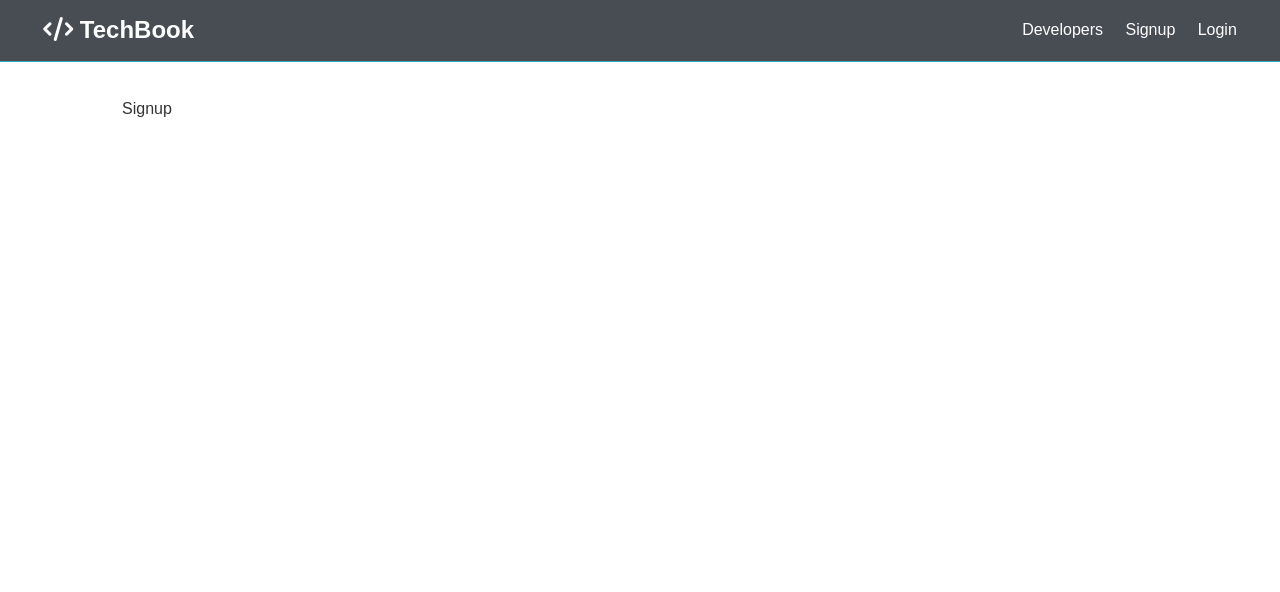
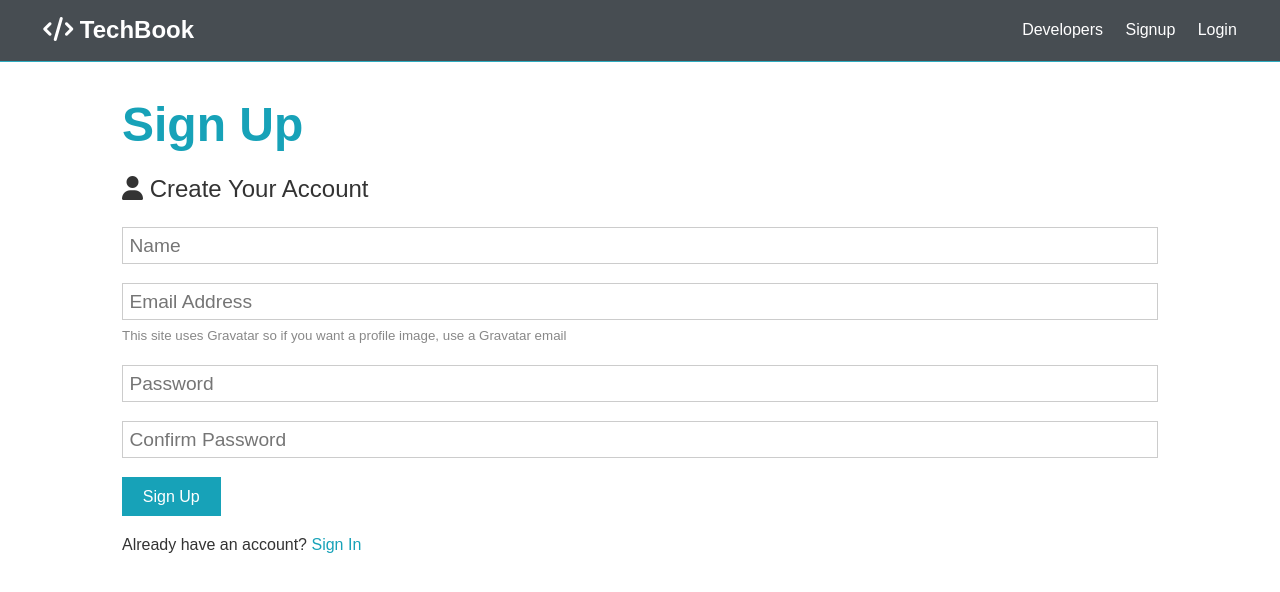
Before and after one commit to HarryWilson1995/techbook, a React (Create React App) app in the folder client/: page /signup in a window 1280 px wide. Shown: the top 592 px of the page. Built offline with nearby package versions, Linux system fonts and the light colour scheme; the HTML template or start-up script is replaced by a standard one.

Commit message:
build out signup form with useState hook and console logs for now for the data

```diff
--- a/client/src/components/auth/Signup.js
+++ b/client/src/components/auth/Signup.js
@@ -1,7 +1,85 @@
-import React from 'react';
+import React, { Fragment, useState } from 'react';
 
 const Signup = () => {
-  return <div>Signup</div>;
+  const [formData, setFormData] = useState({
+    name: '',
+    email: '',
+    password: '',
+    password2: '',
+  });
+
+  const { name, email, password, password2 } = formData;
+
+  const onChange = (e) =>
+    setFormData({ ...formData, [e.target.name]: e.target.value });
+
+  const onSubmit = (e) => {
+    e.preventDefault();
+    if (password !== password2) {
+      console.log('Passwords do not match');
+    } else {
+      console.log(formData);
+    }
+  };
+
+  return (
+    <Fragment>
+      <h1 className='large text-primary'>Sign Up</h1>
+      <p className='lead'>
+        <i className='fas fa-user'></i> Create Your Account
+      </p>
+      <form className='form' onSubmit={(e) => onSubmit(e)}>
+        <div className='form-group'>
+          <input
+            type='text'
+            placeholder='Name'
+            name='name'
+            value={name}
+            onChange={(e) => onChange(e)}
+            required
+          />
+        </div>
+        <div className='form-group'>
+          <input
+            type='email'
+            placeholder='Email Address'
+            name='email'
+            value={email}
+            onChange={(e) => onChange(e)}
+            required
+          />
+          <small className='form-text'>
+            This site uses Gravatar so if you want a profile image, use a
+            Gravatar email
+          </small>
+        </div>
+        <div className='form-group'>
+          <input
+            type='password'
+            placeholder='Password'
+            name='password'
+            minLength='7'
+            value={password}
+            onChange={(e) => onChange(e)}
+          />
+        </div>
+        <div className='form-group'>
+          <input
+            type='password'
+            placeholder='Confirm Password'
+            name='password2'
+            minLength='7'
+            value={password2}
+            onChange={(e) => onChange(e)}
+          />
+        </div>
+        <input type='submit' className='btn btn-primary' value='Sign Up' />
+      </form>
+      <p className='my-1'>
+        Already have an account? <a href='login.html'>Sign In</a>
+      </p>
+    </Fragment>
+  );
 };
 
 export default Signup;
```
